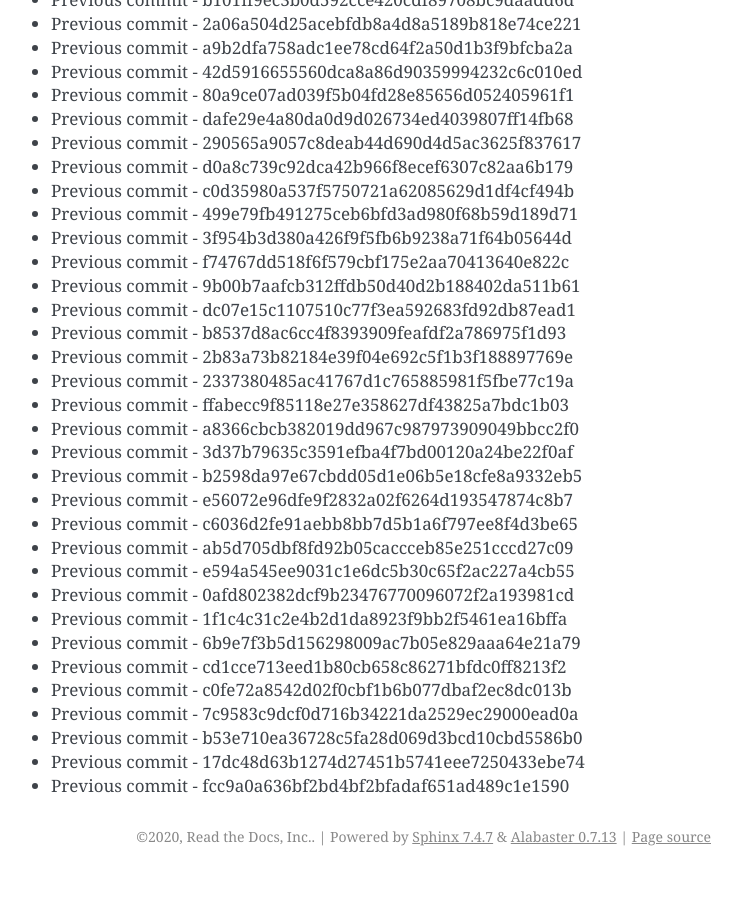
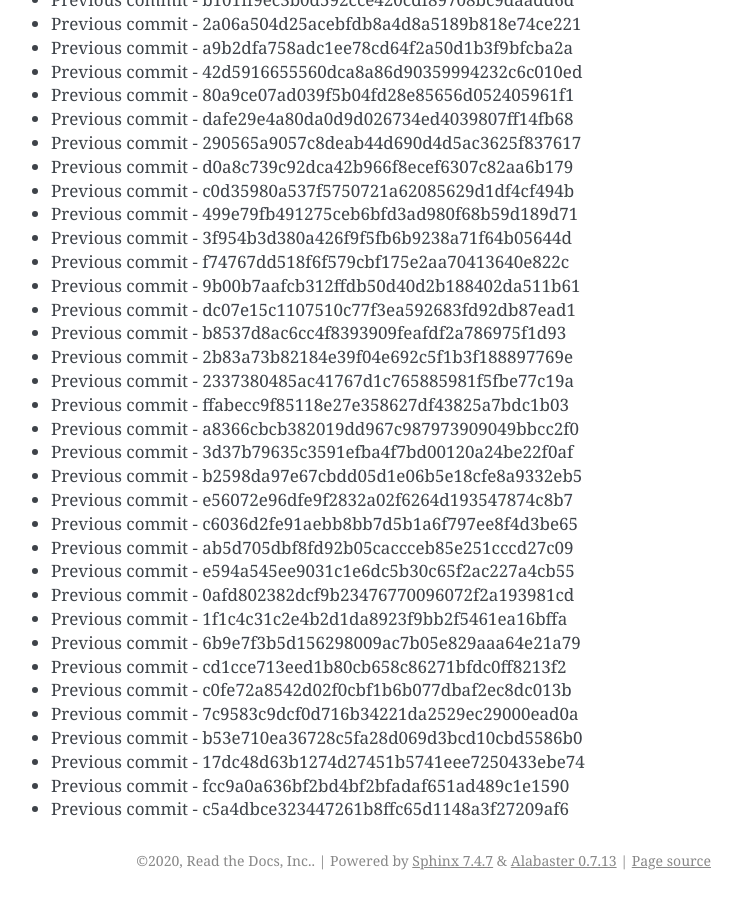
Before and after one commit to readthedocs/rtd-git-stresstest, a Sphinx documentation site: the page built from docs/updates.rst, in a window 1280 px wide and 900 px high, scrolled down 97580 px. Shown: the whole window, without its empty margins (399-1141 px from the left). Built offline with Sphinx 7.4.7, drawn with Linux system fonts in a browser that asks for light colours; before the commit the page ends 98456 px from its top, so only the background shows below that.

Commit message:
Generating commit from previous: c5a4dbce323447261b8ffc65d1148a3f27209af6

```diff
--- a/docs/updates.rst
+++ b/docs/updates.rst
@@ -4132,3 +4132,4 @@ It can be tested for any performance characteristics.
 * Previous commit - b53e710ea36728c5fa28d069d3bcd10cbd5586b0
 * Previous commit - 17dc48d63b1274d27451b5741eee7250433ebe74
 * Previous commit - fcc9a0a636bf2bd4bf2bfadaf651ad489c1e1590
+* Previous commit - c5a4dbce323447261b8ffc65d1148a3f27209af6
```
